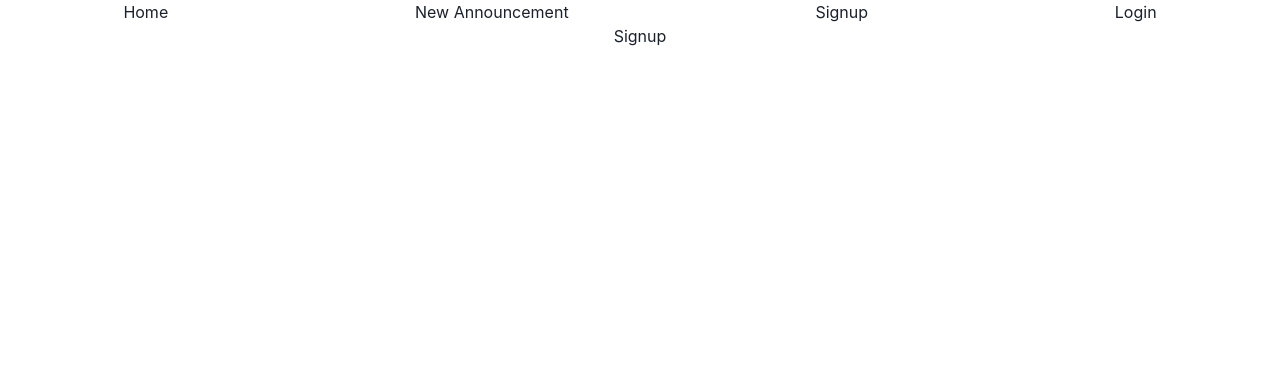
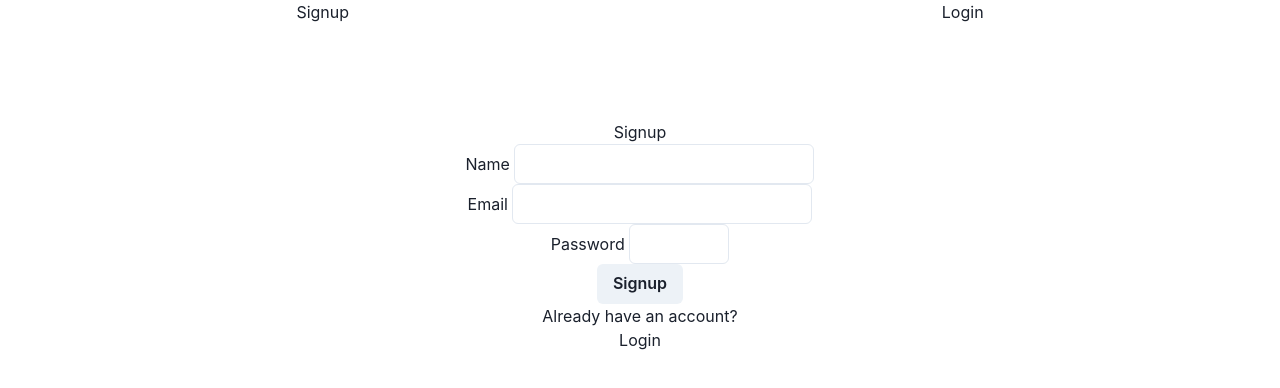
Before and after one commit to joaovff/Auto-Premium-Frontend, a React (Create React App) app: page /signup in a window 1280 px wide. Shown: the top 388 px of the page. Built offline with nearby package versions, Linux system fonts and the light colour scheme.

Commit message:
login and signup added + session bug fixed

```diff
--- a/src/App.js
+++ b/src/App.js
@@ -6,20 +6,26 @@ import Signup from "./pages/Signup";
 import Login from "./pages/Login";
 import NewAnnouncement from "./pages/NewAnnouncement";
 import { ChakraProvider } from "@chakra-ui/react";
-import WithSubnavigation from "./components/Navbar";
-
+import IsPrivate from "./components/IsPrivate";
 
 function App() {
   return (
     <div className="App">
-      {/* <Navbar /> */}
       <ChakraProvider>
-        <WithSubnavigation />
+        <Navbar />
         <Routes>
           <Route path="/" element={<Main />} />
           <Route path="/signup" element={<Signup />} />
           <Route path="/login" element={<Login />} />
-          <Route path="/announcements/create" element={<NewAnnouncement />} />
+
+          <Route
+            path="/announcements/create"
+            element={
+              <IsPrivate>
+                <NewAnnouncement />{" "}
+              </IsPrivate>
+            }
+          />
         </Routes>
       </ChakraProvider>
     </div>
--- a/src/api.js
+++ b/src/api.js
@@ -21,6 +21,7 @@ export const signup = (user) => {
 };
 
 export const verify = (token) => {
+  console.log(token);
   return axios.get(`${BASE_URL}/verify`, {
     headers: { Authorization: `Bearer ${token}` },
   });
--- /dev/null
+++ b/src/components/IsPrivate.js
@@ -0,0 +1,15 @@
+import { useContext } from "react";
+import { UserContext } from "../context/user.context";
+import { Navigate } from "react-router-dom";
+
+function IsPrivate({ children }) {
+  const { loggedUser } = useContext(UserContext);
+
+  if (!loggedUser) {
+    return <Navigate to="/login" />;
+  } else {
+    return children;
+  }
+}
+
+export default IsPrivate;
--- a/src/components/Navbar.js
+++ b/src/components/Navbar.js
@@ -1,8 +1,13 @@
 import { NavLink } from "react-router-dom";
+import { useContext } from "react";
+import { UserContext } from "../context/user.context";
 
 function Navbar() {
+  const { loggedUser, logout } = useContext(UserContext);
+  console.log(loggedUser);
   return (
     <div>
+      {loggedUser ? (
         <ul
           style={{
             listStyle: "none",
@@ -17,6 +22,17 @@ function Navbar() {
           <li>
             <NavLink to="/announcements/create">New Announcement</NavLink>
           </li>
+          <button onClick={logout}>Logout</button>
+        </ul>
+      ) : (
+        <ul
+          style={{
+            listStyle: "none",
+            display: "flex",
+            justifyContent: "space-around",
+            alignContent: "center",
+          }}
+        >
           <li>
             <NavLink to="/signup">Signup</NavLink>
           </li>
@@ -24,6 +40,7 @@ function Navbar() {
             <NavLink to="/login">Login</NavLink>
           </li>
         </ul>
+      )}
     </div>
   );
 }
--- /dev/null
+++ b/src/context/user.context.js
@@ -0,0 +1,47 @@
+import { createContext, useEffect, useState } from "react";
+import { verify } from "../api";
+
+const UserContext = createContext();
+
+function UserProviderWrapper({ children }) {
+  const [loggedUser, setLoggedUser] = useState(null);
+
+  async function authenticateUser() {
+    const storedToken = localStorage.getItem("authToken");
+
+    if (storedToken) {
+      try {
+        const response = await verify(storedToken);
+        setLoggedUser(response.data);
+      } catch (e) {
+        setLoggedUser(null);
+      }
+    } else {
+      setLoggedUser(null);
+    }
+  }
+
+  function logout() {
+    localStorage.removeItem("authToken");
+    authenticateUser();
+  }
+
+  useEffect(() => {
+    authenticateUser();
+  }, []);
+
+  return (
+    <UserContext.Provider
+      value={{
+        loggedUser,
+        setLoggedUser,
+        authenticateUser,
+        logout,
+      }}
+    >
+      {children}
+    </UserContext.Provider>
+  );
+}
+
+export { UserProviderWrapper, UserContext };
--- a/src/index.js
+++ b/src/index.js
@@ -4,12 +4,15 @@ import "./index.css";
 import App from "./App";
 import reportWebVitals from "./reportWebVitals";
 import { BrowserRouter as Router } from "react-router-dom";
+import { UserProviderWrapper } from "./context/user.context";
 
 const root = ReactDOM.createRoot(document.getElementById("root"));
 root.render(
   <React.StrictMode>
     <Router>
-      <App />
+      <UserProviderWrapper>
+        <App />
+      </UserProviderWrapper>
     </Router>
   </React.StrictMode>
 );
--- a/src/pages/Login.js
+++ b/src/pages/Login.js
@@ -1,9 +1,70 @@
-import React from 'react'
+import { useContext, useState } from "react";
+import { useNavigate } from "react-router-dom";
+import { login } from "../api";
+import { Link } from "react-router-dom";
+import { UserContext } from "../context/user.context";
+import { Button } from "@chakra-ui/react";
+import { Input } from "@chakra-ui/react";
+import { useToast } from "@chakra-ui/react";
 
 function Login() {
+  const [email, setEmail] = useState("");
+  const [password, setPassword] = useState("");
+  const navigate = useNavigate();
+  const { authenticateUser } = useContext(UserContext);
+
+  function handleEmailChange(event) {
+    setEmail(event.target.value);
+  }
+
+  function handlePaswordChange(event) {
+    setPassword(event.target.value);
+  }
+
+  async function handleSubmitForm(event) {
+    event.preventDefault();
+    try {
+      const response = await login({ email, password });
+      localStorage.setItem("authToken", response.data);
+      authenticateUser();
+      navigate("/");
+    } catch (e) {
+      console.log(`Invalid login`);
+    }
+  }
+
   return (
-    <div>Login</div>
-  )
+    <>
+      <br />
+      <br />
+      <br />
+      <br />
+      <h3>Login</h3>
+      <form onSubmit={handleSubmitForm}>
+        <label htmlFor="email">Email</label>
+        <Input
+          id="email"
+          type="text"
+          value={email}
+          onChange={handleEmailChange}
+          style={{ width: "300px" }}
+        />
+        <br />
+        <label htmlFor="password">Password</label>
+        <Input
+          id="password"
+          value={password}
+          type="password"
+          onChange={handlePaswordChange}
+          style={{ width: "100px" }}
+        />
+        <br />
+        <Button type="submit">Login</Button>
+      </form>
+      <p>Don't have an account?</p>
+      <Link to="/signup">Signup</Link>
+    </>
+  );
 }
 
-export default Login
+export default Login;
--- a/src/pages/Signup.js
+++ b/src/pages/Signup.js
@@ -1,9 +1,83 @@
-import React from 'react'
+import { Button, Input } from "@chakra-ui/react";
+import { useState } from "react";
+import { Link, useNavigate } from "react-router-dom";
+import { signup } from "../api";
+import { useToast } from "@chakra-ui/react";
 
 function Signup() {
+  const [email, setEmail] = useState("");
+  const [name, setName] = useState("");
+  const [password, setPassword] = useState("");
+  const navigate = useNavigate();
+
+  function handleEmailChange(event) {
+    setEmail(event.target.value);
+  }
+
+  function handleNameChange(event) {
+    setName(event.target.value);
+  }
+
+  function handlePaswordChange(event) {
+    setPassword(event.target.value);
+  }
+
+  async function handleSubmitForm(event) {
+    event.preventDefault();
+    try {
+      const response = await signup({ email, name, password });
+      if (response.data.message) {
+        setPassword("");
+        setEmail("");
+      } else {
+        navigate("/");
+      }
+    } catch (e) {
+      console.log(`error ${e}`);
+    }
+  }
+
   return (
-    <div>Signup</div>
-  )
+    <>
+      <br />
+      <br />
+      <br />
+      <br />
+      <h3>Signup</h3>
+      <label htmlFor="name">Name </label>
+      <Input
+        id="name"
+        type="text"
+        value={name}
+        onChange={handleNameChange}
+        style={{ width: "300px" }}
+      />
+      <br />
+      <form onSubmit={handleSubmitForm}>
+        <label htmlFor="email">Email </label>
+        <Input
+          id="email"
+          type="text"
+          value={email}
+          onChange={handleEmailChange}
+          style={{ width: "300px" }}
+        />
+        <br />
+        <label htmlFor="password">Password </label>
+        <Input
+          id="password"
+          value={password}
+          type="password"
+          onChange={handlePaswordChange}
+          style={{ width: "100px" }}
+        />
+        <br />
+        <Button type="submit">Signup</Button>
+      </form>
+      <p>Already have an account?</p>
+      <Link to="/login">Login</Link>
+    </>
+  );
 }
 
-export default Signup
+export default Signup;
```
Lines whose indentation alone changed are shown as unchanged.
